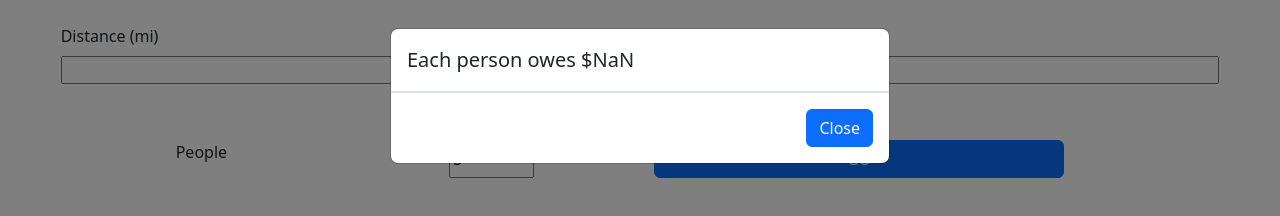
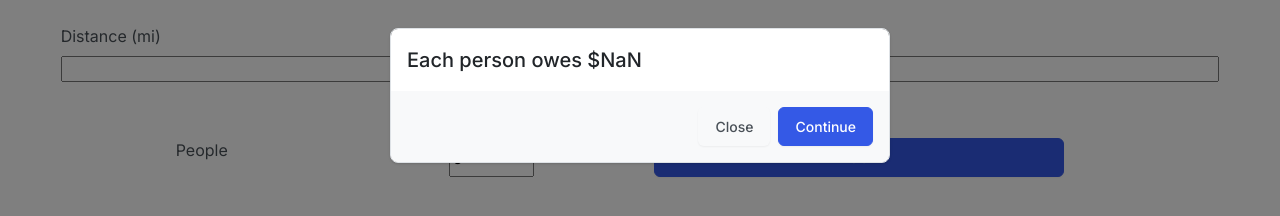
Before and after one commit to b3fr4nk/gas-splitter, a plain HTML site: page index.html in a window 1280 px wide. Both pictures are taken after typing "5" into the empty fields and a click on the button "GO". Drawn offline with nearby package versions, Linux system fonts and the light colour scheme.

Commit message:
sprint 2 done

```diff
--- a/index.html
+++ b/index.html
@@ -7,7 +7,7 @@
     <title>Gas Splitter</title>
 
     <!-- Bootstrap -->
-    <link href="https://cdn.jsdelivr.net/npm/bootstrap@5.2.3/dist/css/bootstrap.min.css" rel="stylesheet">
+    <link href="bootstrap.css" rel="stylesheet">
     <script src="./main.js"></script>
     <script src="https://cdn.jsdelivr.net/npm/bootstrap@5.2.3/dist/js/bootstrap.bundle.min.js" crossorigin="anonymous"></script>
 
@@ -21,7 +21,8 @@
                     <h5 class="modal-title" id="output">Each person owes </h5>
                 </div>
                 <div class="modal-footer">
-                    <a href="./pay-up" class="btn btn-primary" data-bs-dismiss="modal">Close</a>
+                    <button class="btn" data-bs-dismiss="modal">Close</button>
+                    <a href="/pay-up.html" class="btn btn-primary">Continue</a>
                 </div>
             </div>
         </div>
```
Also changed, not shown: pay-up.html (+20 -0 lines), welcome.html (+1 -1 lines).
